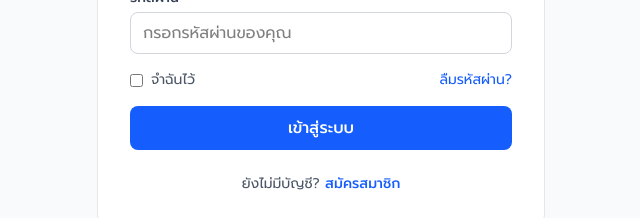
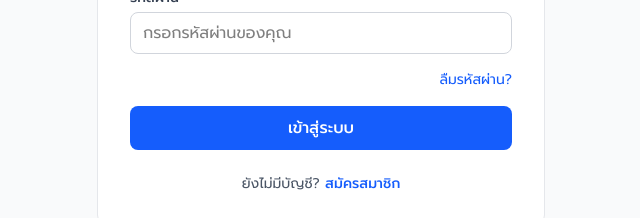
Before and after one commit to jrKitt/MobiStock, a Next.js app: page /auth/login in a window 1280 px wide. Shown: the part 426-644 px from the top of the page, without its empty margins (319-959 px from the left). Built offline with nearby package versions, Linux system fonts and the light colour scheme.

Commit message:
delete remember login

```diff
--- a/app/auth/login/page.tsx
+++ b/app/auth/login/page.tsx
@@ -85,11 +85,11 @@ export default function LoginPage() {
 
                         <div className="flex items-center justify-between text-sm">
                             <label className="flex cursor-pointer items-center gap-2">
-                                <input
+                                {/*<input
                                     type="checkbox"
                                     className="rounded border-gray-300 focus:ring-blue-500"
                                 />
-                                <span className="text-gray-600">จำฉันไว้</span>
+                                <span className="text-gray-600">จำฉันไว้</span>*/}
                             </label>
                             <a
                                 href="#"
--- a/app/auth/sign-up/page.tsx
+++ b/app/auth/sign-up/page.tsx
@@ -145,7 +145,7 @@ export default function SignUpPage() {
                     <div className="mt-6 text-center text-sm text-gray-600">
                         มีบัญชีอยู่แล้ว?{' '}
                         <Link
-                            href="/authlogin"
+                            href="/auth/login"
                             className="font-medium text-blue-600 hover:text-blue-700"
                         >
                             เข้าสู่ระบบ
```
